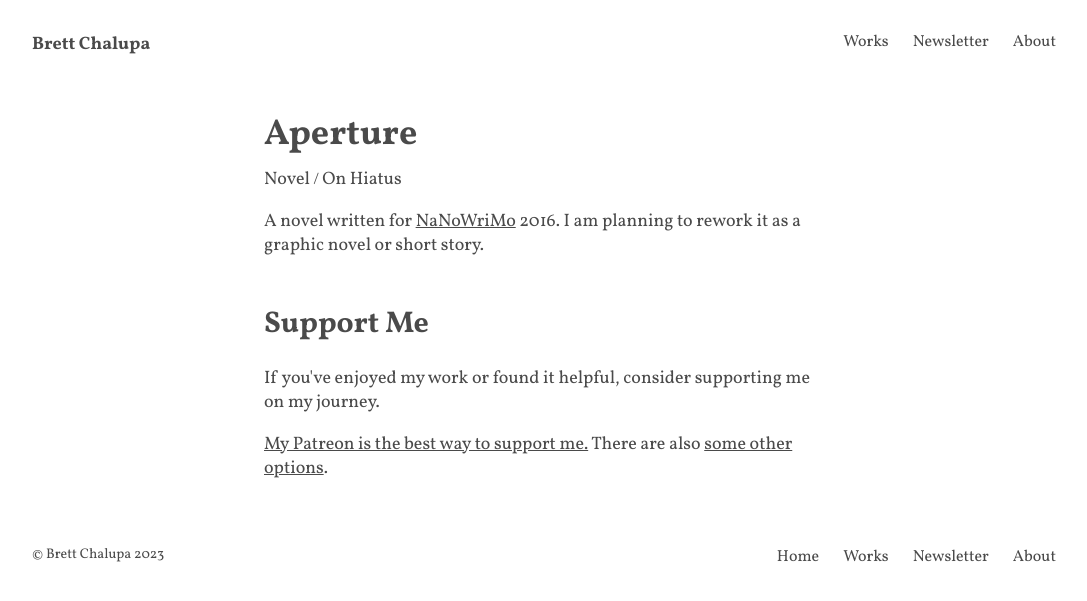
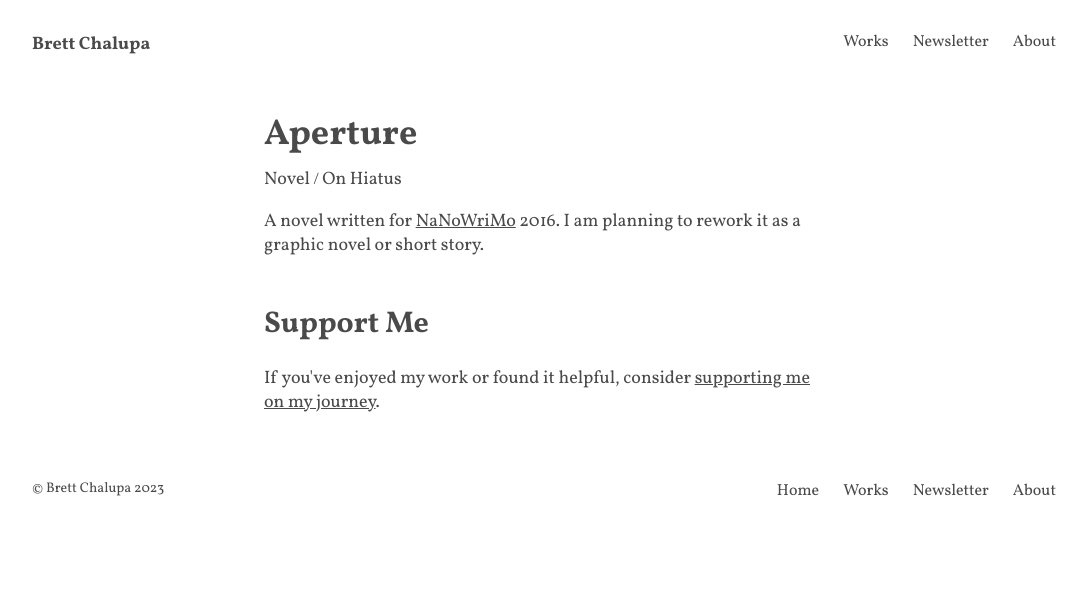
Before and after one commit to brettchalupa/brettchalupa.github.io, a Jekyll site: the page built from _works/aperture.md, in a window 1280 px wide. Shown: the top 601 px of the page, without its empty margins (96-1183 px from the left). Built offline with Jekyll 4.4.1, drawn with Linux system fonts in a browser that asks for light colours.

Commit message:
chore: add buy me a coffee to works layout

```diff
--- a/_layouts/work.html
+++ b/_layouts/work.html
@@ -77,7 +77,5 @@ layout: default
 
 <div>
   <h2>Support Me</h2>
-  <p>If you've enjoyed my work or found it helpful, consider supporting me on my journey.</p>
-
-  <p><a href="https://www.patreon.com/brettchalupa">My Patreon is the best way to support me.</a> There are also <a href="/support">some other options</a>.</p>
+  <p>If you've enjoyed my work or found it helpful, consider <a href="https://www.buymeacoffee.com/brettchalupa">supporting me on my journey</a>.</p>
 </div>
```
